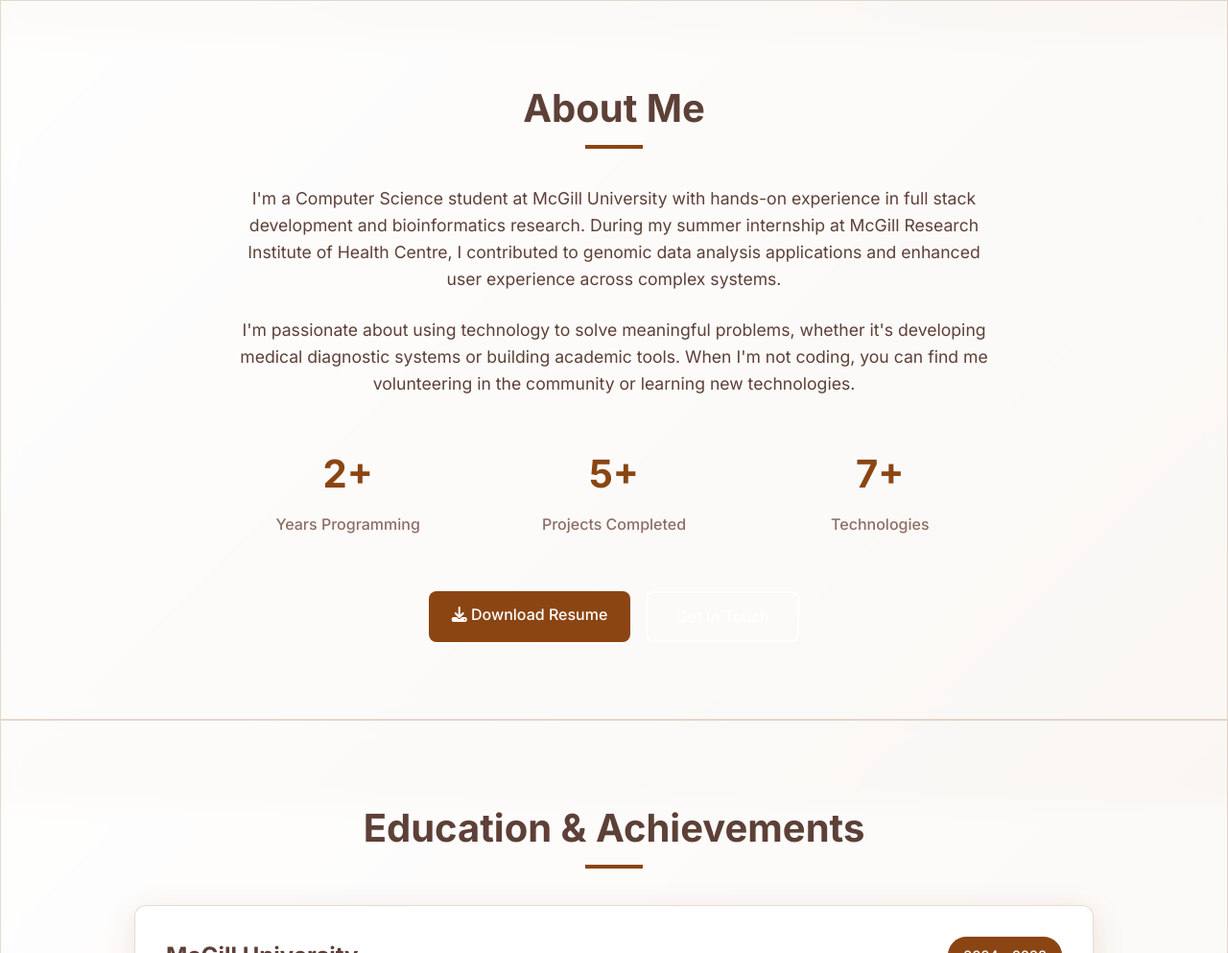
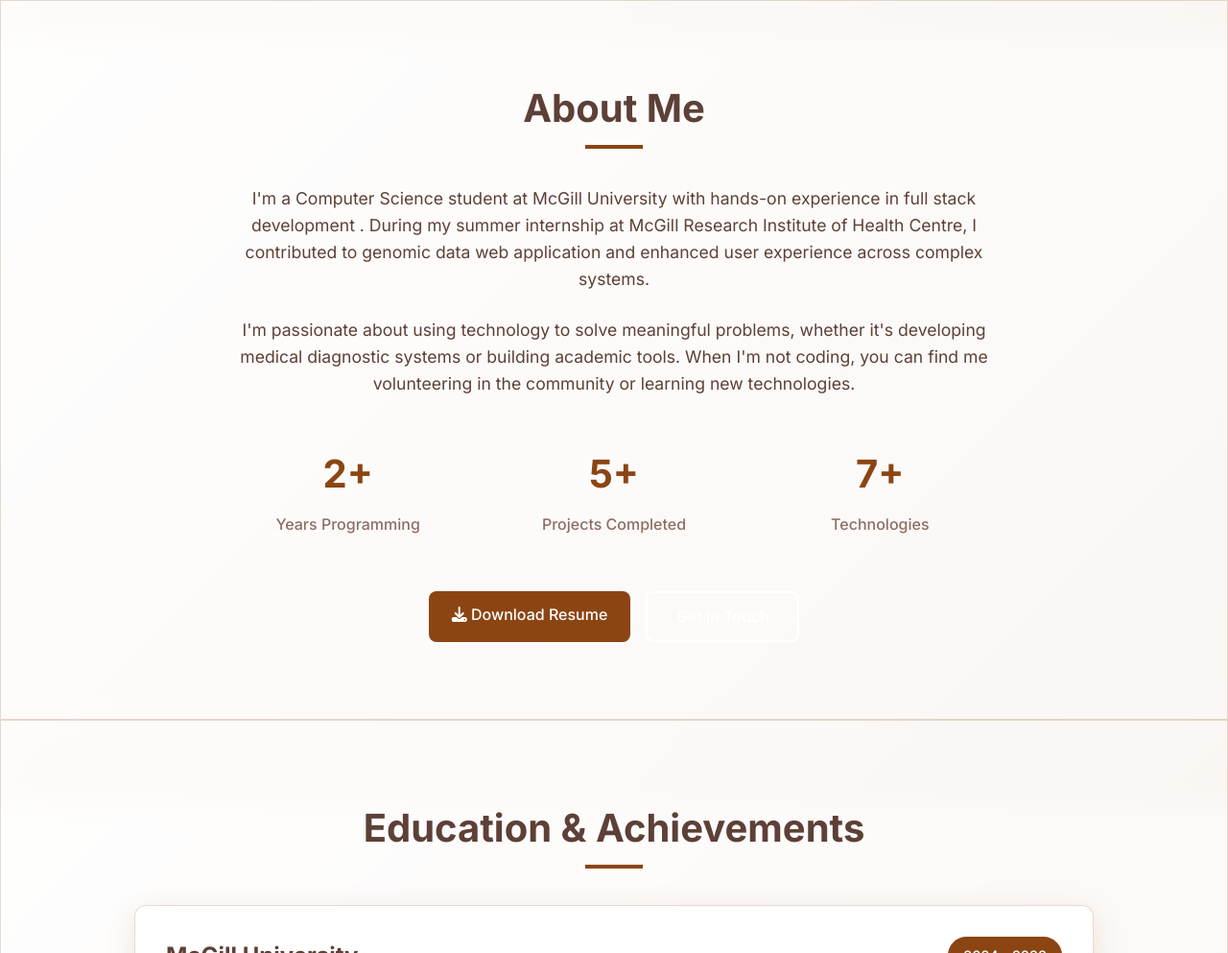
Before and after one commit to GatlatJack/Gatlat, a plain HTML site: page index.html in a window 1280 px wide. Shown: the part 760-1753 px from the top of the page at 96% size. Drawn offline with Linux system fonts and the light colour scheme; a web font is replaced by a local one.

Commit message:
Update about section content

```diff
--- a/index.html
+++ b/index.html
@@ -70,8 +70,8 @@
                 <div class="about-text">
                     <p>
                         I'm a Computer Science student at McGill University with hands-on experience in full stack development
-                        and bioinformatics research. During my summer internship at McGill Research Institute of Health Centre,
-                        I contributed to genomic data analysis applications and enhanced user experience across complex systems.
+                        . During my summer internship at McGill Research Institute of Health Centre,
+                        I contributed to genomic data web application  and enhanced user experience across complex systems.
                     </p>
                     <p>
                         I'm passionate about using technology to solve meaningful problems, whether it's developing medical
```
